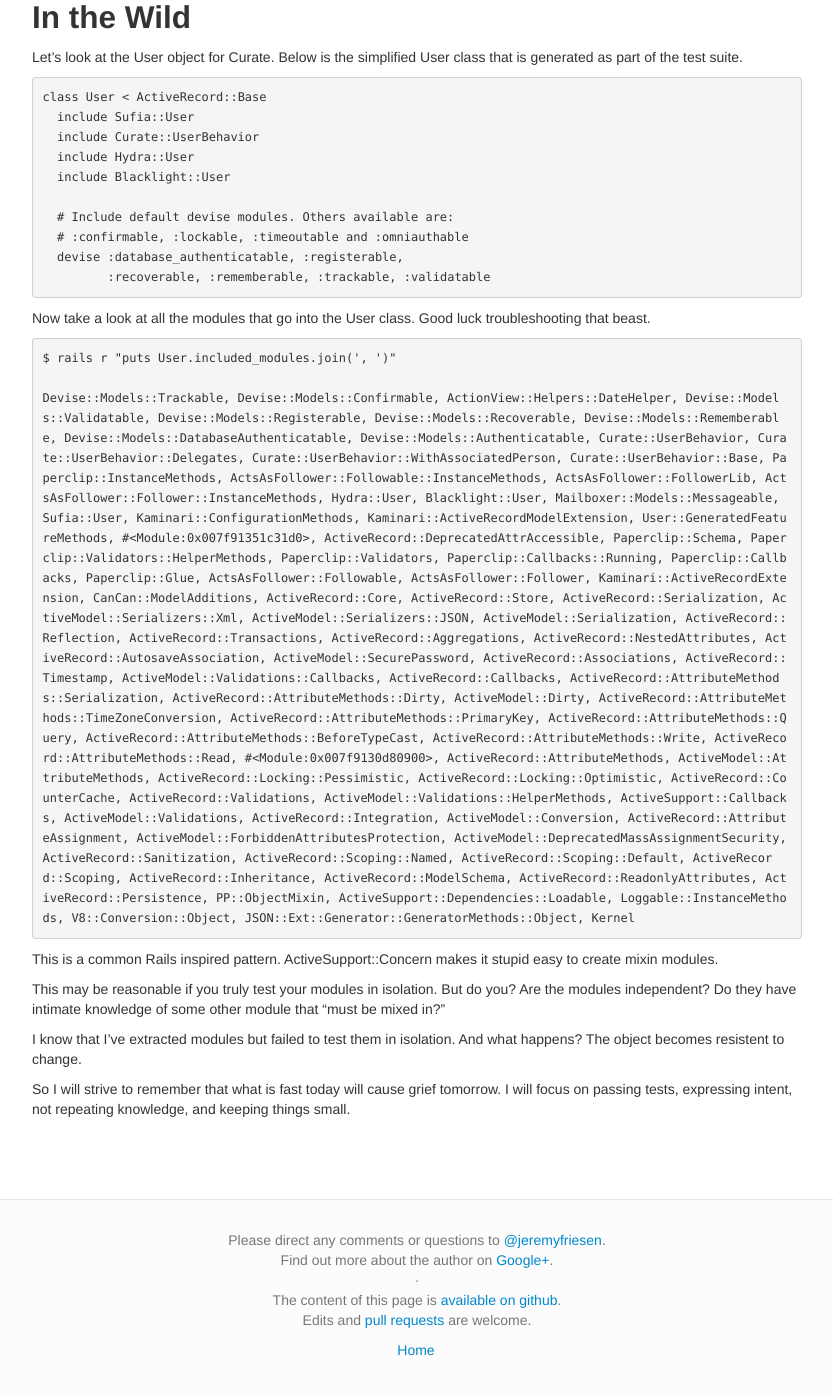
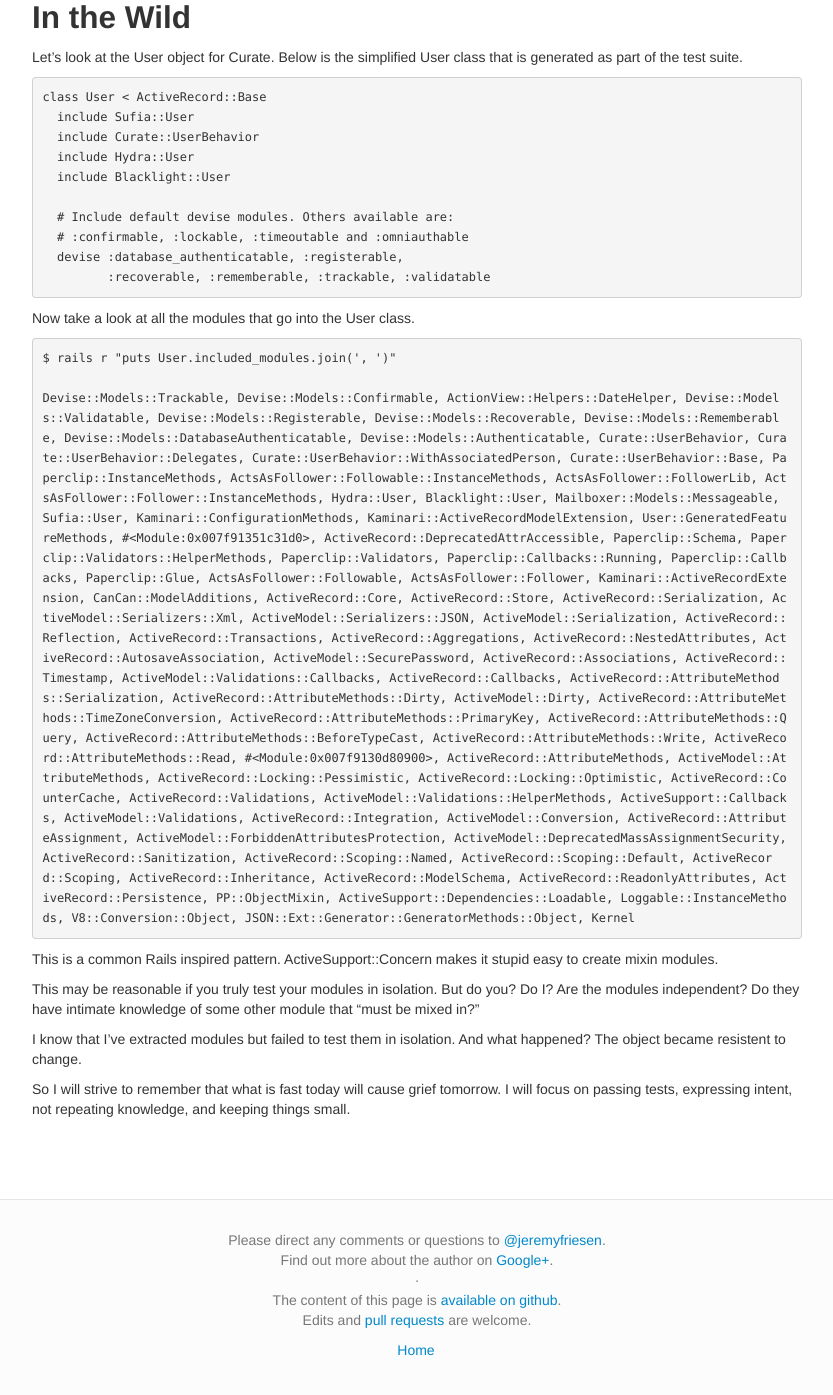
Before and after one commit to terrellt/ndlib.github.io, a Jekyll site: the page built from _posts/2014-04-19-consider-many-small-classes.md, in a window 1280 px wide and 1400 px high, scrolled down 1021 px. Shown: the top 1395 px of the window, without its empty margins (223-1056 px from the left). Built offline with Jekyll 4.4.1, drawn with Linux system fonts in a browser that asks for light colours; Markdown is read by kramdown in place of the engine named in the settings.

Commit message:
Updating Many Small Classes blog post

````diff
--- a/_posts/2014-04-19-consider-many-small-classes.md
+++ b/_posts/2014-04-19-consider-many-small-classes.md
@@ -77,7 +77,6 @@ class User < ActiveRecord::Base
 ```
 
 Now take a look at all the modules that go into the User class.
-Good luck troubleshooting that beast.
 
 ```console
 $ rails r "puts User.included_modules.join(', ')"
@@ -89,13 +88,13 @@ This is a common Rails inspired pattern.
 ActiveSupport::Concern makes it stupid easy to create mixin modules.
 
 This may be reasonable if you truly test your modules in isolation.
-But do you?
+But do you? Do I?
 Are the modules independent?
 Do they have intimate knowledge of some other module that "must be mixed in?"
 
 I know that I've extracted modules but failed to test them in isolation.
-And what happens?
-The object becomes resistent to change.
+And what happened?
+The object became resistent to change.
 
 So I will strive to remember that what is fast today will cause grief tomorrow.
 I will focus on passing tests, expressing intent, not repeating knowledge, and keeping things small.
````
